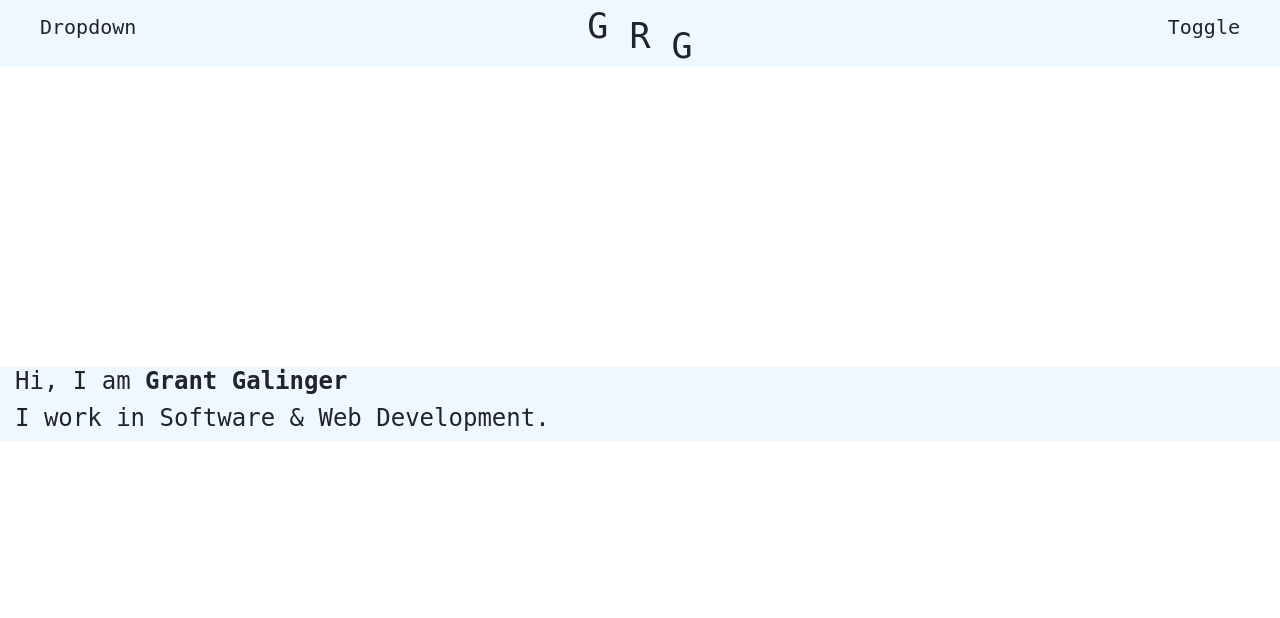
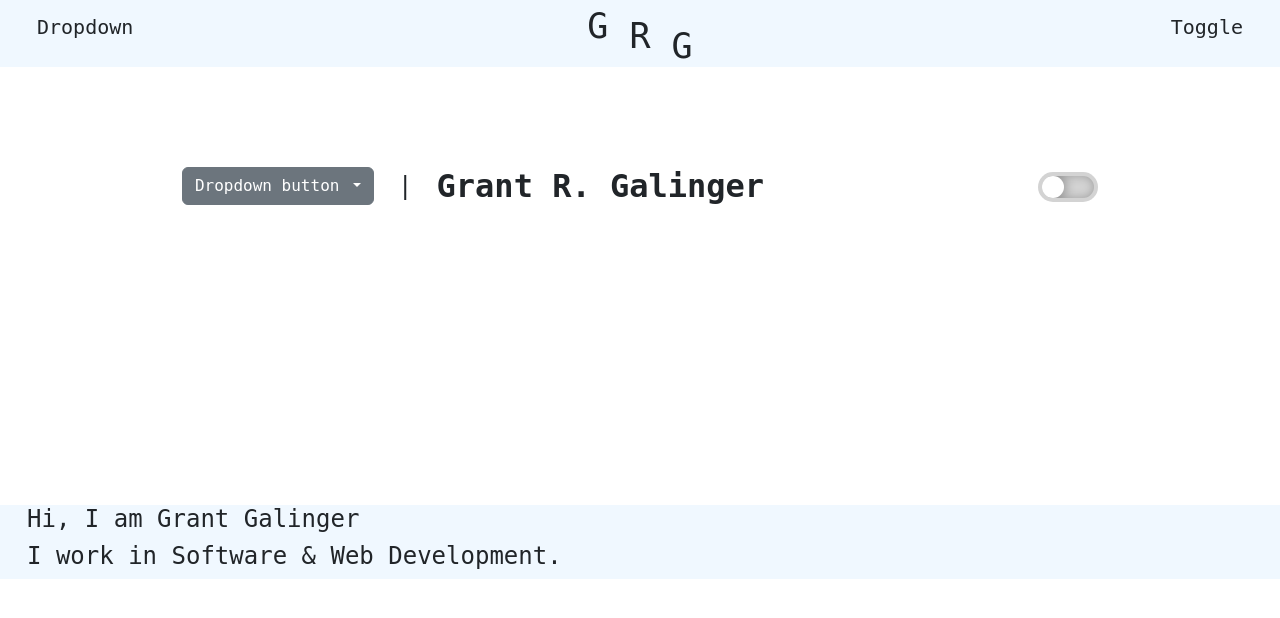
Before and after one commit to GRGalinger/website, a PHP site: page / in a window 1280 px wide. Shown: the top 618 px of the page. Run offline with PHP 8.4, Linux system fonts and the light colour scheme.

Commit message:
progress

```diff
--- /dev/null
+++ b/css/custom.css
@@ -0,0 +1,42 @@
+.checkbox {
+    display: none;
+}
+
+.slider {
+    width: 60px;
+    height: 30px;
+    background-color: lightgray;
+    border-radius: 20px;
+    overflow: hidden;
+    display: flex;
+    align-items: center;
+    border: 4px solid transparent;
+    transition: .1s;
+    box-shadow: 0 0 10px 0 rgb(0, 0, 0, 0.25) inset;
+    cursor: pointer;
+}
+
+.slider::before {
+    content: '';
+    display: block;
+    width: 100%;
+    height: 100%;
+    background-color: #fff;
+    transform: translateX(-30px);
+    border-radius: 20px;
+    transition: .1s;
+    box-shadow: 0 0 10px 3px rgb(0, 0, 0, 0.25);
+}
+
+.checkbox:checked ~ .slider::before {
+    transform: translateX(30px);
+    box-shadow: 0 0 10px 3px rgb(0, 0, 0, 0.25);
+}
+
+.checkbox:checked ~ .slider {
+    background-color: #b663fd;
+}
+
+.checkbox:active ~ .slider::before {
+    transform: translate(0);
+}
--- a/htdocs/welcome.php
+++ b/htdocs/welcome.php
@@ -8,10 +8,41 @@ $page->topNavigation();
 
 ?>
 
+<div class="row justify-content-center align-items-center" style="margin-top: 100px;">
+
+    <div class="col col-md-auto">
+        <div class="dropdown">
+            <button class="btn btn-secondary dropdown-toggle" type="button" data-bs-toggle="dropdown" aria-expanded="false">
+                Dropdown button
+            </button>
+            <ul class="dropdown-menu">
+                <li><a class="dropdown-item" href="#">Action</a></li>
+                <li><a class="dropdown-item" href="#">Another action</a></li>
+                <li><a class="dropdown-item" href="#">Something else here</a></li>
+            </ul>
+        </div>
+    </div>
+
+    <div class="col col-sm-auto" style="">
+        <h4 class="mb-0">|</h4>
+    </div>
+
+    <div class="col col-md-auto">
+        <h2 class="mb-0 fw-bold">Grant R. Galinger</h2>
+    </div>
+
+    <div class="col col-md-auto" style="padding-top: 4px; margin-left: 250px;">
+        <label class="switch">
+            <input type="checkbox" class="checkbox">
+            <div class="slider"></div>
+        </label>
+    </div>
+</div>
 
 
-<div class="container-fluid" style="background: aliceblue; margin-top: 300px;">
-    <div class="row">
+<div class="container-fluid" style="background: aliceblue;">
+
+    <div class="row" style="margin-top: 300px;">
         <h4 style="">Hi, I am <span class="font-weight-bold">Grant Galinger</span></h4>
     </div>
 
--- a/includes/page.class.php
+++ b/includes/page.class.php
@@ -17,14 +17,20 @@ class Page {
         <!DOCTYPE html>
             <html lang="en">
                 <head>
-                    <link rel="stylesheet" href="https://stackpath.bootstrapcdn.com/bootstrap/4.4.1/css/bootstrap.min.css" integrity="sha384-Vkoo8x4CGsO3+Hhxv8T/Q5PaXtkKtu6ug5TOeNV6gBiFeWPGFN9MuhOf23Q9Ifjh" crossorigin="anonymous">
                     <link rel="stylesheet" type="text/css" href="css/page.css"/>
+                    <link rel="stylesheet" type="text/css" href="css/custom.css"/>
+
+                    <link href="https://cdn.jsdelivr.net/npm/bootstrap@5.3.3/dist/css/bootstrap.min.css" rel="stylesheet">
+                    <script src="https://cdn.jsdelivr.net/npm/bootstrap@5.3.3/dist/js/bootstrap.bundle.min.js"></script>
+
+<!--                    <link rel="stylesheet" href="https://stackpath.bootstrapcdn.com/bootstrap/4.4.1/css/bootstrap.min.css" integrity="sha384-Vkoo8x4CGsO3+Hhxv8T/Q5PaXtkKtu6ug5TOeNV6gBiFeWPGFN9MuhOf23Q9Ifjh" crossorigin="anonymous">-->
                     <title>TBD - from page class</title>
                 </head>
                 <body>
-                    <script src="https://code.jquery.com/jquery-3.4.1.slim.min.js" integrity="sha384-J6qa4849blE2+poT4WnyKhv5vZF5SrPo0iEjwBvKU7imGFAV0wwj1yYfoRSJoZ+n" crossorigin="anonymous"></script>
-                    <script src="https://cdn.jsdelivr.net/npm/popper.js@1.16.0/dist/umd/popper.min.js" integrity="sha384-Q6E9RHvbIyZFJoft+2mJbHaEWldlvI9IOYy5n3zV9zzTtmI3UksdQRVvoxMfooAo" crossorigin="anonymous"></script>
-                    <script src="https://stackpath.bootstrapcdn.com/bootstrap/4.4.1/js/bootstrap.min.js" integrity="sha384-wfSDF2E50Y2D1uUdj0O3uMBJnjuUD4Ih7YwaYd1iqfktj0Uod8GCExl3Og8ifwB6" crossorigin="anonymous"></script>
+<!--                    <script src="https://cdn.jsdelivr.net/npm/@popperjs/core@2.11.8/dist/umd/popper.min.js" integrity="sha384-Q6E9RHvbIyZFJoft+2mJbHaEWldlvI9IOYy5n3zV9zzTtmI3UksdQRVvoxMfooAo" crossorigin="anonymous"></script>-->
+
+<!--                    <script src="https://code.jquery.com/jquery-3.4.1.slim.min.js" integrity="sha384-J6qa4849blE2+poT4WnyKhv5vZF5SrPo0iEjwBvKU7imGFAV0wwj1yYfoRSJoZ+n" crossorigin="anonymous"></script>-->
+<!--                    <script src="https://stackpath.bootstrapcdn.com/bootstrap/4.4.1/js/bootstrap.min.js" integrity="sha384-wfSDF2E50Y2D1uUdj0O3uMBJnjuUD4Ih7YwaYd1iqfktj0Uod8GCExl3Og8ifwB6" crossorigin="anonymous"></script>-->
     <?php }
 
     public function topNavigation(){ ?>
```
